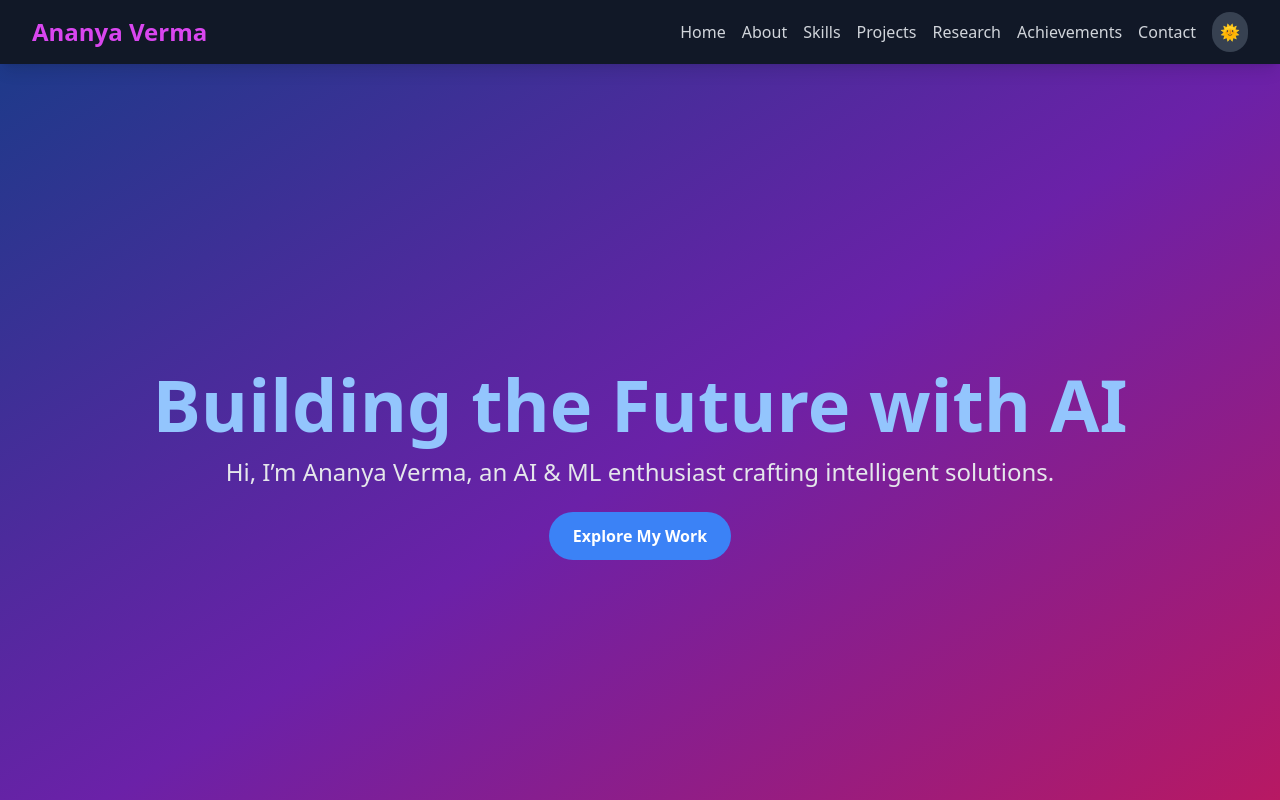
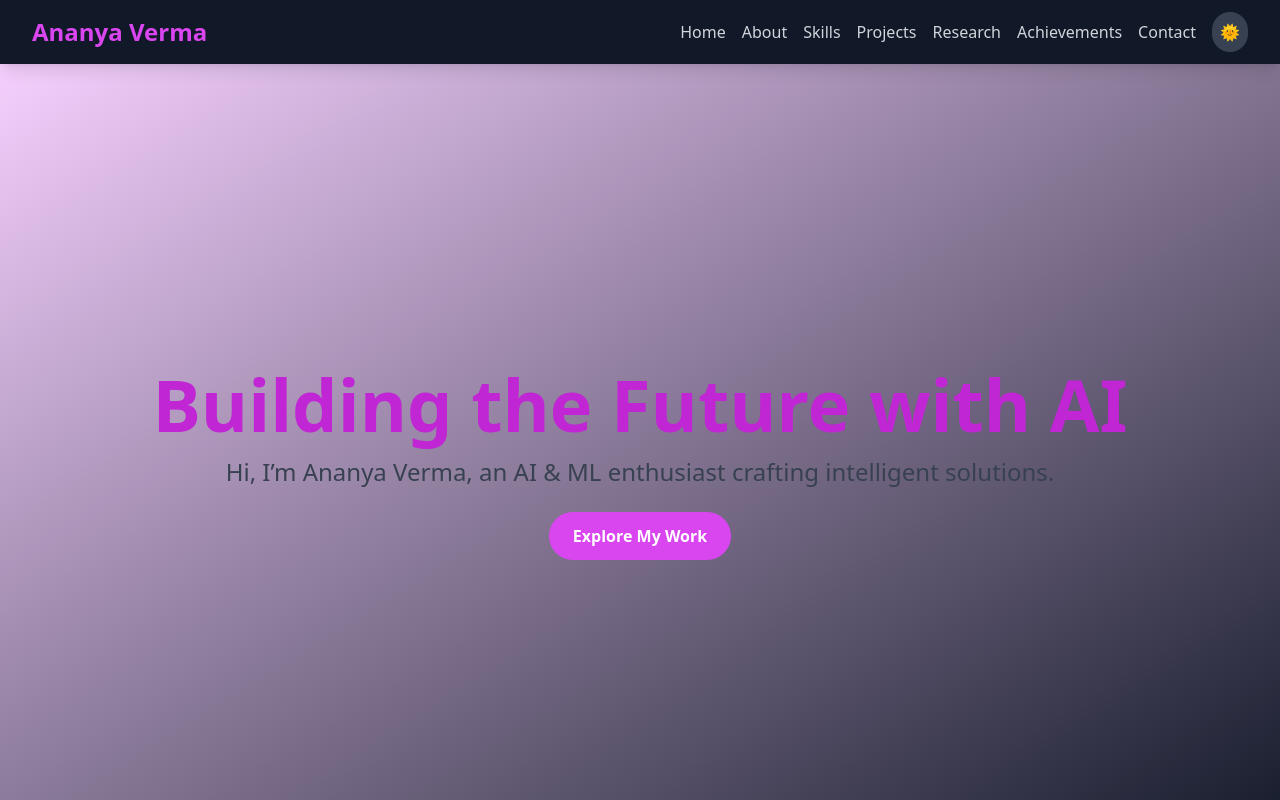
Before and after one commit to Ananyaearth/ananya-portfolio, a React (Vite) app: page / in a window 1280 px wide. Shown: the top 800 px of the page. Built offline with nearby package versions, Linux system fonts and the light colour scheme; the HTML template or start-up script is replaced by a standard one.

Commit message:
Update and rename Hero.js to Hero.jsx

```diff
--- a/src/components/Hero.js
+++ b/src/components/Hero.jsx
@@ -5,11 +5,11 @@ function Hero() {
   return (
     <section
       id="home"
-      className="min-h-screen flex items-center justify-center bg-gradient-to-br from-blue-900 via-purple-800 to-pink-700"
+      className="min-h-screen flex items-center justify-center bg-gradient-to-br from-fuchsia-200 via-FFDDBB to-CBEEEA dark:bg-gradient-to-br dark:from-blue-900 dark:via-purple-800 dark:to-pink-700"
     >
       <div className="text-center">
         <motion.h1
-          className="text-5xl md:text-7xl font-bold mb-4 text-blue-300"
+          className="text-5xl md:text-7xl font-bold mb-4 text-fuchsia-600 dark:text-fuchsia-300"
           initial={{ y: -50, opacity: 0 }}
           animate={{ y: 0, opacity: 1 }}
           transition={{ duration: 1 }}
@@ -17,7 +17,7 @@ function Hero() {
           Building the Future with AI
         </motion.h1>
         <motion.p
-          className="text-xl md:text-2xl mb-6 text-gray-200"
+          className="text-xl md:text-2xl mb-6 text-gray-700 dark:text-gray-200"
           initial={{ y: 50, opacity: 0 }}
           animate={{ y: 0, opacity: 1 }}
           transition={{ duration: 1, delay: 0.5 }}
@@ -26,7 +26,7 @@ function Hero() {
         </motion.p>
         <motion.a
           href="#projects"
-          className="inline-block bg-blue-500 text-white px-6 py-3 rounded-full font-semibold hover:bg-blue-600 transition"
+          className="inline-block bg-fuchsia-500 text-white px-6 py-3 rounded-full font-semibold hover:bg-fuchsia-600 dark:bg-fuchsia-600 dark:hover:bg-fuchsia-700 transition"
           whileHover={{ scale: 1.1 }}
         >
           Explore My Work
```
